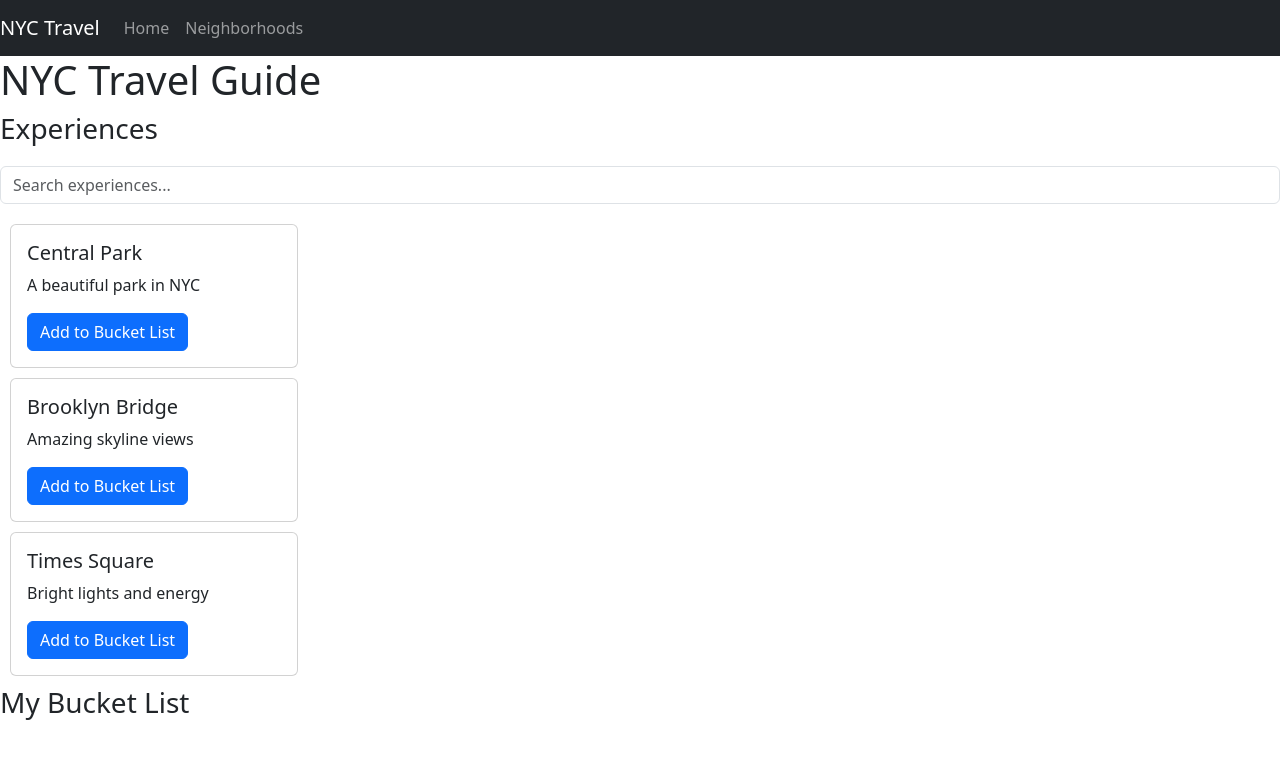
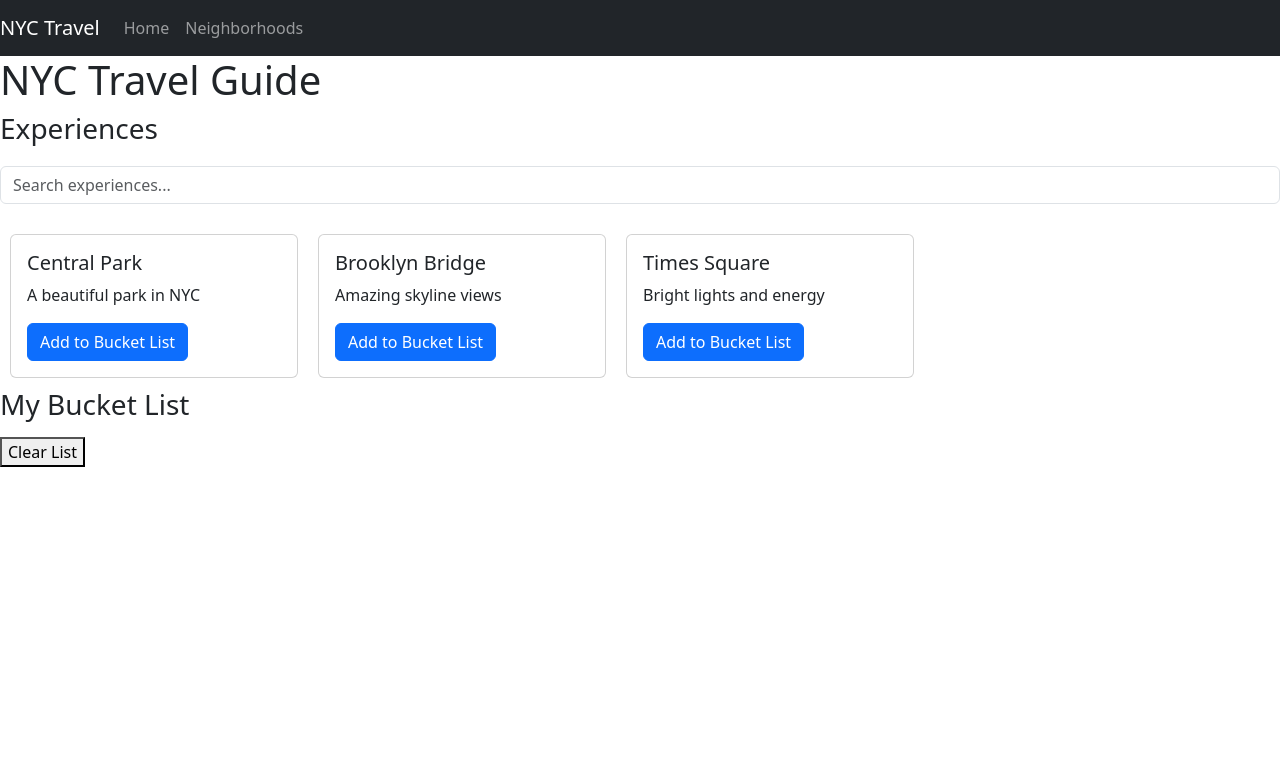
Before and after one commit to CS571-S26/p16, a React (Create React App) app: page / in a window 1280 px wide. Shown: the top 758 px of the page. Built offline with nearby package versions, Linux system fonts and the light colour scheme.

Commit message:
cleanup and adding buttons

```diff
--- a/src/App.js
+++ b/src/App.js
@@ -3,14 +3,45 @@ import { HashRouter as Router, Routes, Route } from 'react-router-dom';
 import Home from './pages/Home';
 import Neighborhoods from './pages/Neighborhoods';
 import NavigationBar from './components/NavBar';
+import { useState } from 'react';
 
 function App() {
+  const [bucketList, setBucketList] = useState([]);
+
+  const handleAdd = (place) => {
+    if (!bucketList.includes(place)) {
+      setBucketList([...bucketList, place]);
+    }
+  };
+
+  const clearList = () => {
+    setBucketList([]);
+  };
+
   return (
     <Router>
       <NavigationBar />
       <Routes>
-        <Route path="/" element={<Home />} />
-        <Route path="/neighborhoods" element={<Neighborhoods />} />
+        <Route
+          path="/"
+          element={
+            <Home
+              bucketList={bucketList}
+              handleAdd={handleAdd}
+              clearList={clearList}
+            />
+          }
+        />
+        <Route
+          path="/neighborhoods"
+          element={
+            <Neighborhoods
+              bucketList={bucketList}
+              handleAdd={handleAdd}
+              clearList={clearList}
+            />
+          }
+        />
       </Routes>
     </Router>
   );
--- a/src/pages/Home.js
+++ b/src/pages/Home.js
@@ -1,10 +1,9 @@
-import { useState } from 'react';
 import ExperienceCard from '../components/ExperienceCard';
 import BucketList from '../components/BucketList';
 import SearchBar from '../components/SearchBar';
+import { useState } from 'react';
 
-function Home() {
-    const [bucketList, setBucketList] = useState([]);
+function Home({ bucketList, handleAdd, clearList }) {
     const [searchTerm, setSearchTerm] = useState('');
 
     const experiences = [
@@ -13,12 +12,6 @@ function Home() {
         { title: "Times Square", description: "Bright lights and energy" }
     ];
 
-    const handleAdd = (place) => {
-        if (!bucketList.includes(place)) {
-            setBucketList([...bucketList, place]);
-        }
-    };
-
     return (
         <div>
             <h1>NYC Travel Guide</h1>
@@ -26,6 +19,8 @@ function Home() {
             <h3>Experiences</h3>
 
             <SearchBar searchTerm={searchTerm} setSearchTerm={setSearchTerm} />
+
+            <div style={{ display: 'flex', flexWrap: 'wrap' }}>
                 {experiences
                     .filter((exp) =>
                         exp.title.toLowerCase().includes(searchTerm.toLowerCase())
@@ -38,8 +33,11 @@ function Home() {
                             onAdd={handleAdd}
                         />
                     ))}
+            </div>
 
             <BucketList items={bucketList} />
+            <button onClick={clearList}>Clear List</button>
+
         </div>
     );
 }
--- a/src/pages/Neighborhoods.js
+++ b/src/pages/Neighborhoods.js
@@ -1,28 +1,34 @@
 import ExperienceCard from '../components/ExperienceCard';
+import BucketList from '../components/BucketList';
 
-function Neighborhoods() {
+function Neighborhoods({ bucketList, handleAdd, clearList }) {
     return (
         <div>
             <h1>Neighborhoods</h1>
-
-            <h3>Explore Areas</h3>
 
             <div style={{ display: 'flex', flexWrap: 'wrap' }}>
                 <ExperienceCard
                     title="Manhattan"
                     description="The heart of NYC with iconic landmarks."
+                    onAdd={handleAdd}
                 />
 
                 <ExperienceCard
                     title="Brooklyn"
                     description="Trendy neighborhoods and great food."
+                    onAdd={handleAdd}
                 />
 
                 <ExperienceCard
                     title="Queens"
                     description="Diverse culture and amazing cuisine."
+                    onAdd={handleAdd}
                 />
             </div>
+
+            <BucketList items={bucketList} />
+            <button onClick={clearList}>Clear List</button>
+
         </div>
     );
 }
```
Lines whose indentation alone changed are shown as unchanged.
